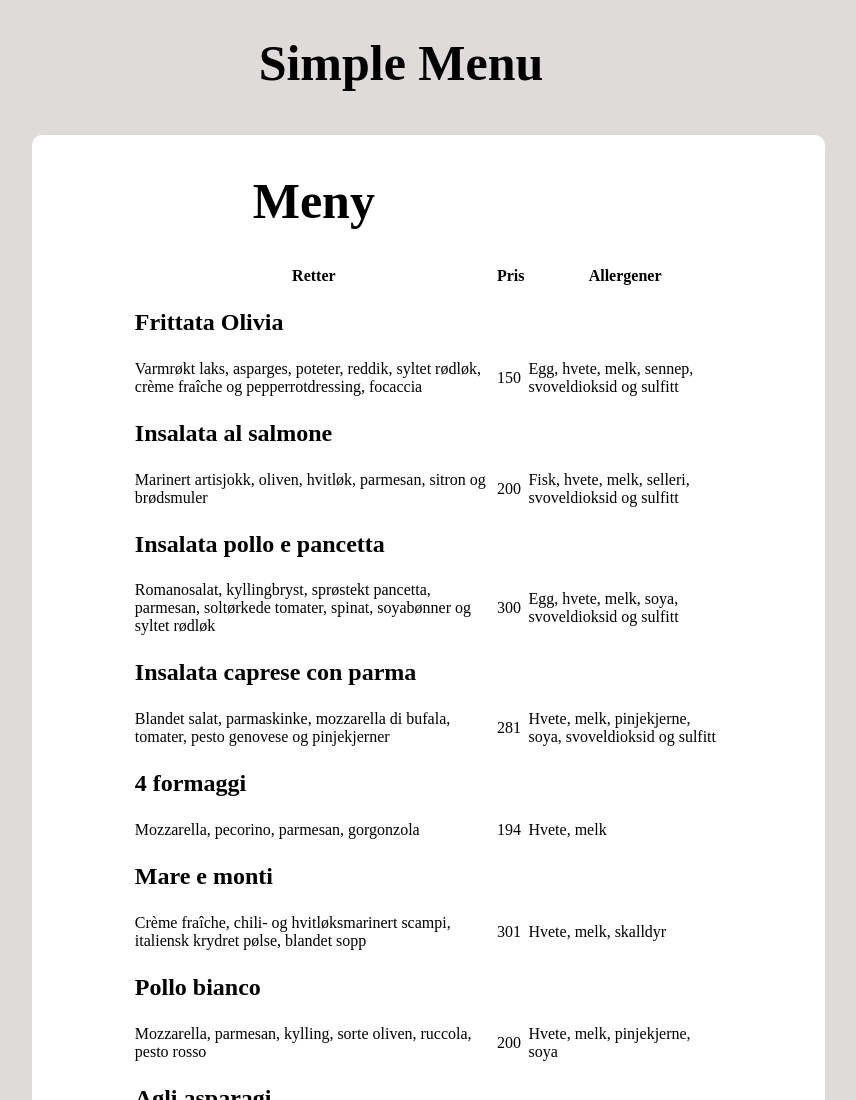
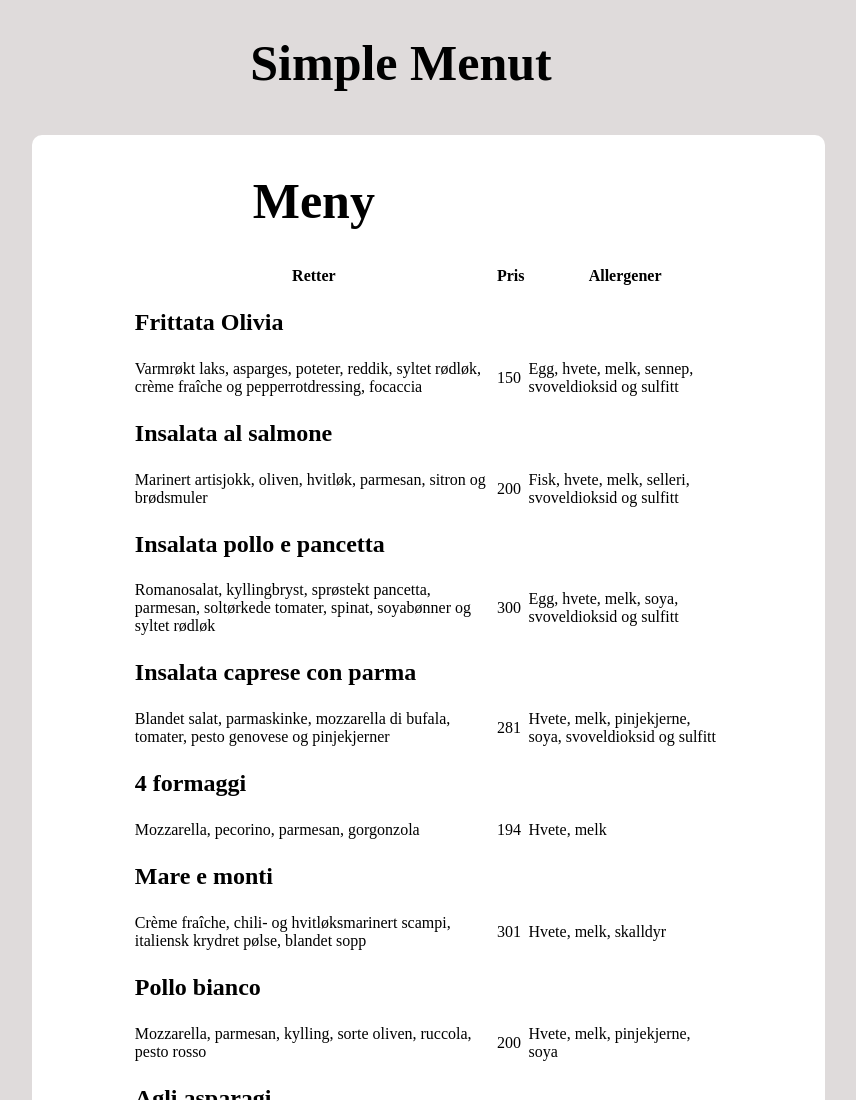
Before and after one commit to adrkaar/simplemenu, a plain HTML site: page index.html in a window 1280 px wide. Shown: the top 1100 px of the page, without its empty margins (239-1095 px from the left). Drawn offline with Linux system fonts and the light colour scheme.

Commit message:
test git bot

```diff
--- a/index.html
+++ b/index.html
@@ -10,7 +10,7 @@
 
         <div id="container">
             <div id="header">
-                <h1>Simple Menu</h1>
+                <h1>Simple Menut</h1>
             </div>
 
             <!--Create a container that will contain a menu for 15 different dishes with allergies in a table-->
```
